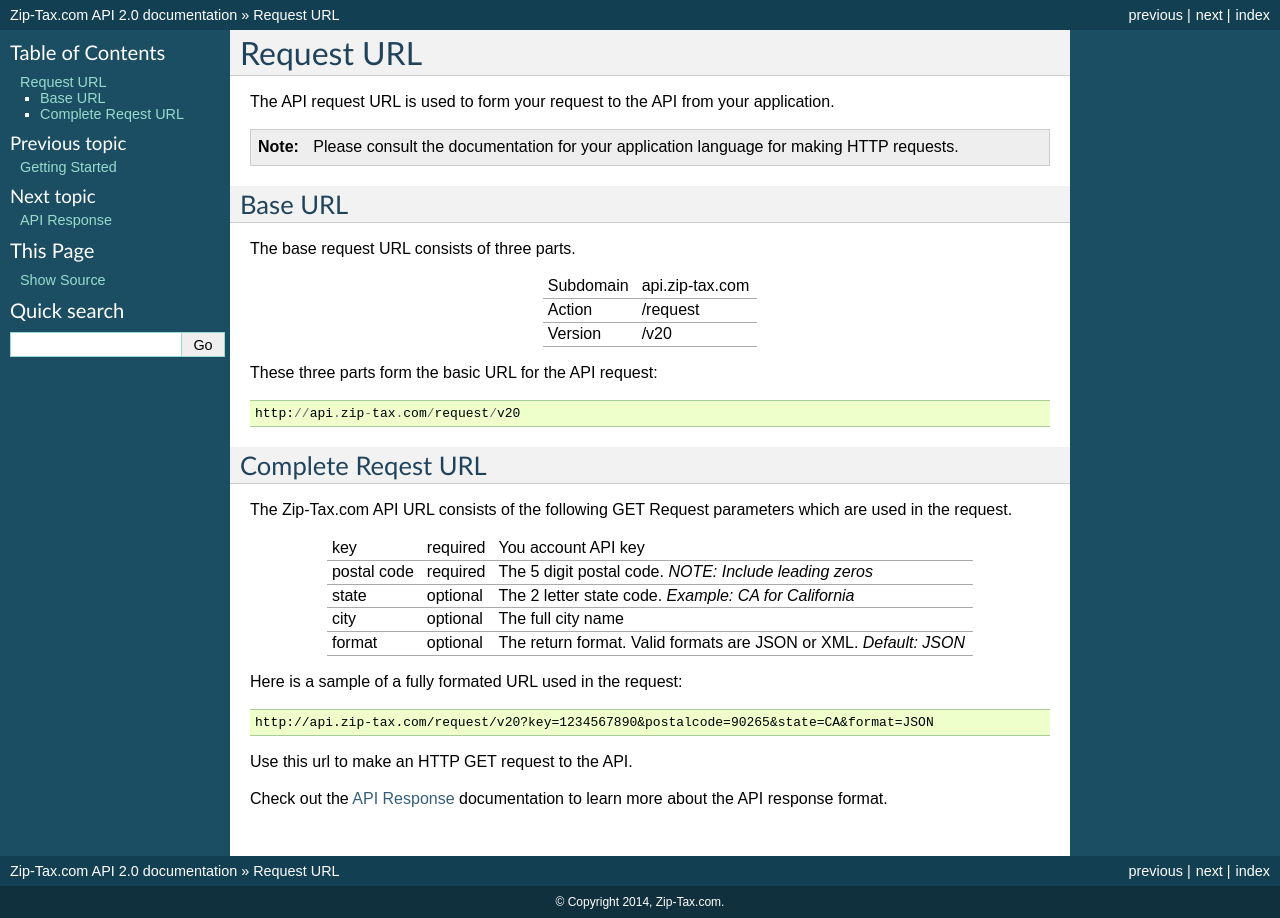
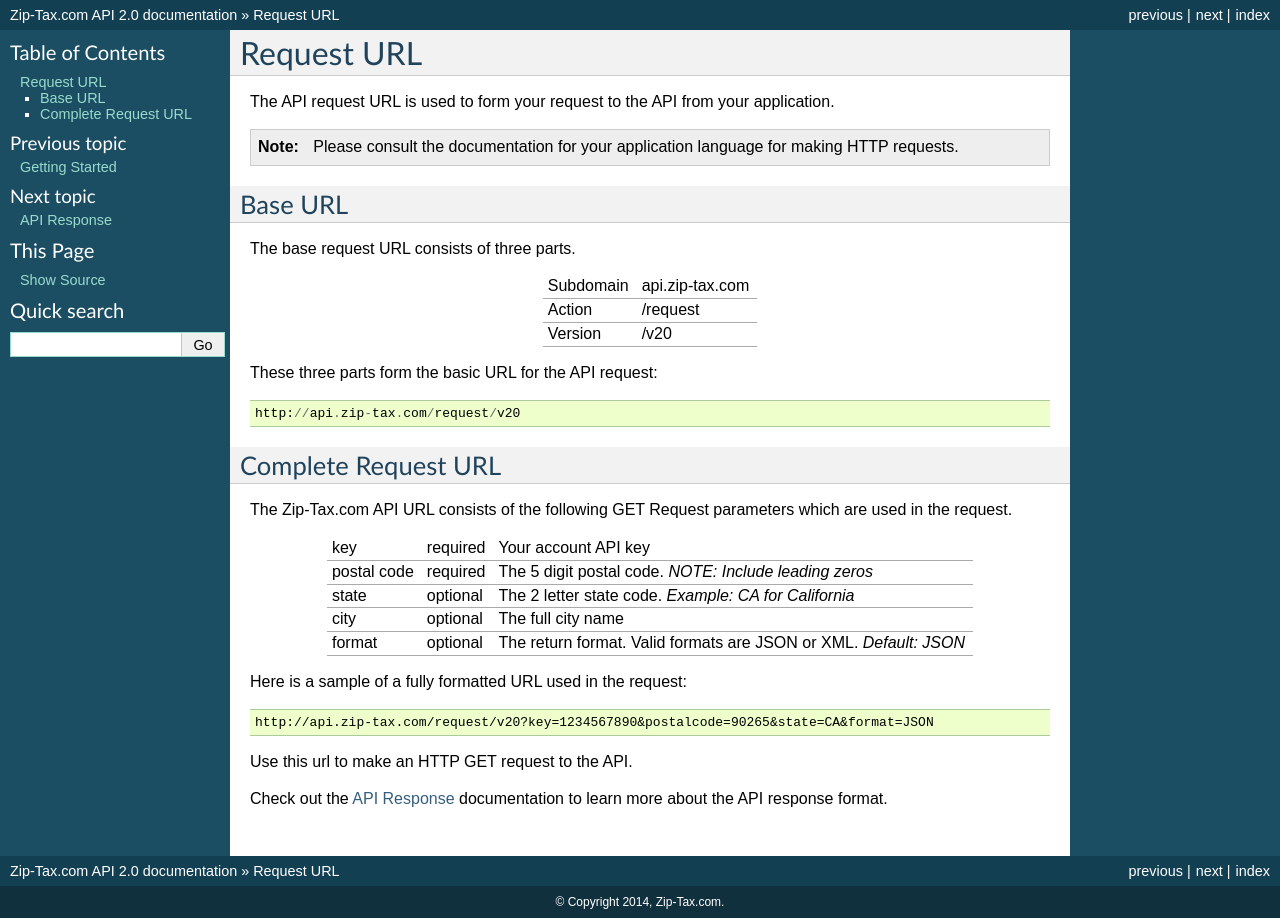
Before and after one commit to ZipTax/zip-tax-docs, a Sphinx documentation site: the page built from docs/api_request.rst, in a window 1280 px wide. Built offline with Sphinx 7.4.7, drawn with Linux system fonts in a browser that asks for light colours; pages that are not in the unit, such as notebooks, are missing from menus.

Commit message:
Fix typos in api_request docs

```diff
--- a/docs/api_request.rst
+++ b/docs/api_request.rst
@@ -22,14 +22,14 @@
 
 	http://api.zip-tax.com/request/v20
 
-Complete Reqest URL
+Complete Request URL
 -------------------
 
 The Zip-Tax.com API URL consists of the following GET Request parameters which are used in the request.
 
 
 +-------------+----------+-------------------------------------------------------------------+
-| key         | required | You account API key                                               |
+| key         | required | Your account API key                                              |
 +-------------+----------+-------------------------------------------------------------------+
 | postal code | required | The 5 digit postal code. *NOTE: Include leading zeros*            |
 +-------------+----------+-------------------------------------------------------------------+
@@ -40,7 +40,7 @@
 | format      | optional | The return format. Valid formats are JSON or XML. *Default: JSON* |
 +-------------+----------+-------------------------------------------------------------------+
 
-Here is a sample of a fully formated URL used in the request::
+Here is a sample of a fully formatted URL used in the request::
 
 	http://api.zip-tax.com/request/v20?key=1234567890&postalcode=90265&state=CA&format=JSON
 
```
